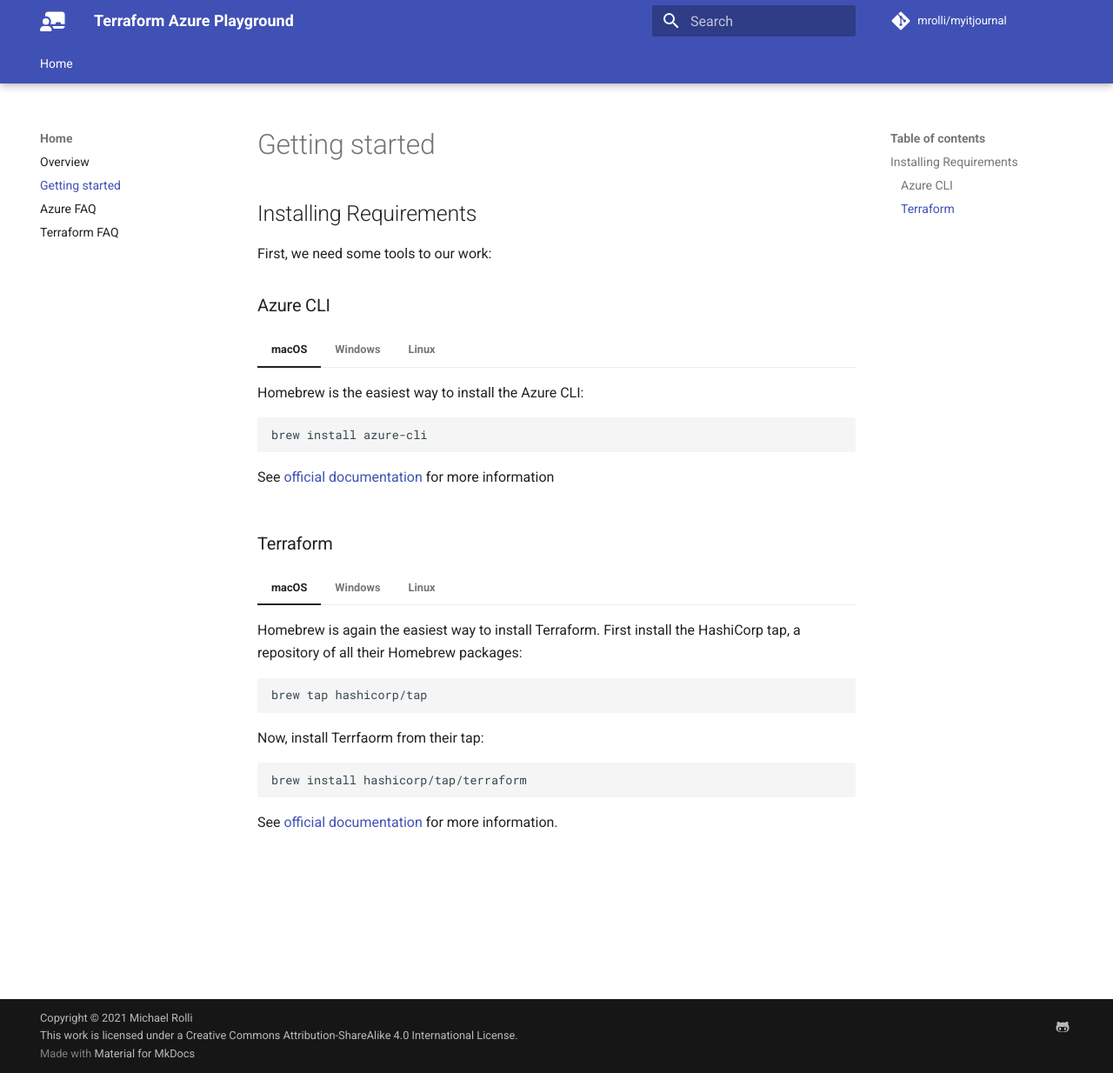
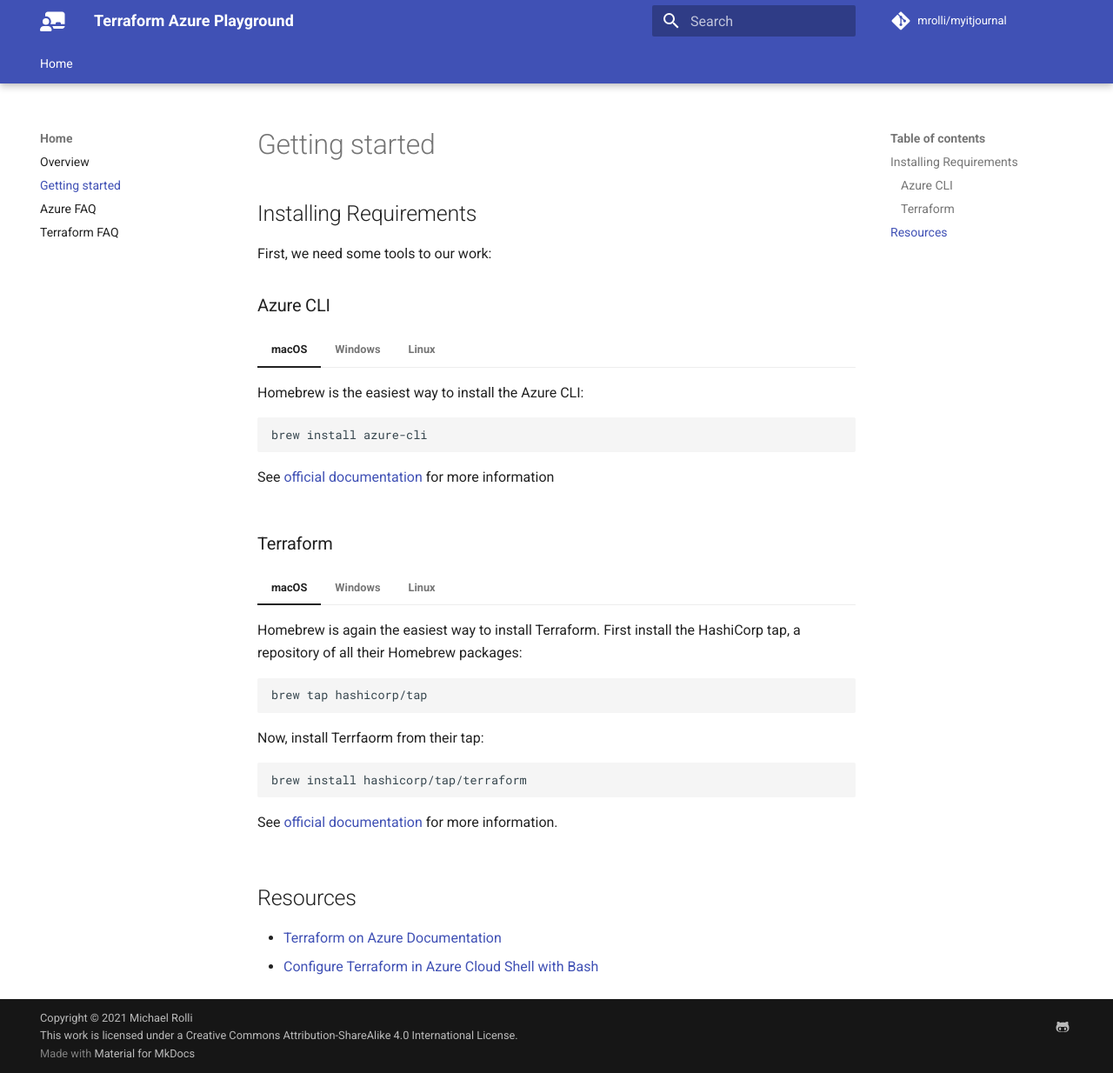
Before and after one commit to mrolli/tfaz-playground, an MkDocs documentation site: the page built from docs/getting_started.md, in a window 1280 px wide and 1234 px high. Shown: the whole window at 87% size. Built offline with MkDocs 1.6.1 and Material for MkDocs 9.7.7, drawn with Linux system fonts in a browser that asks for light colours; comment, search, counter and statistics services are not loaded.

Commit message:
docs: add link to terraform docs in Azure docs

```diff
--- a/docs/getting_started.md
+++ b/docs/getting_started.md
@@ -62,3 +62,8 @@ First, we need some tools to our work:
     There are official repos for a bunch of Linux distros, see the [official
     documentation](https://developer.hashicorp.com/terraform/tutorials/docker-get-started/install-cli)
     for more information on the distro of choice.
+
+## Resources
+
+- [Terraform on Azure Documentation](https://learn.microsoft.com/en-us/azure/developer/terraform/)
+- [Configure Terraform in Azure Cloud Shell with Bash](https://learn.microsoft.com/en-us/azure/developer/terraform/get-started-cloud-shell-bash?tabs=bash)
```
